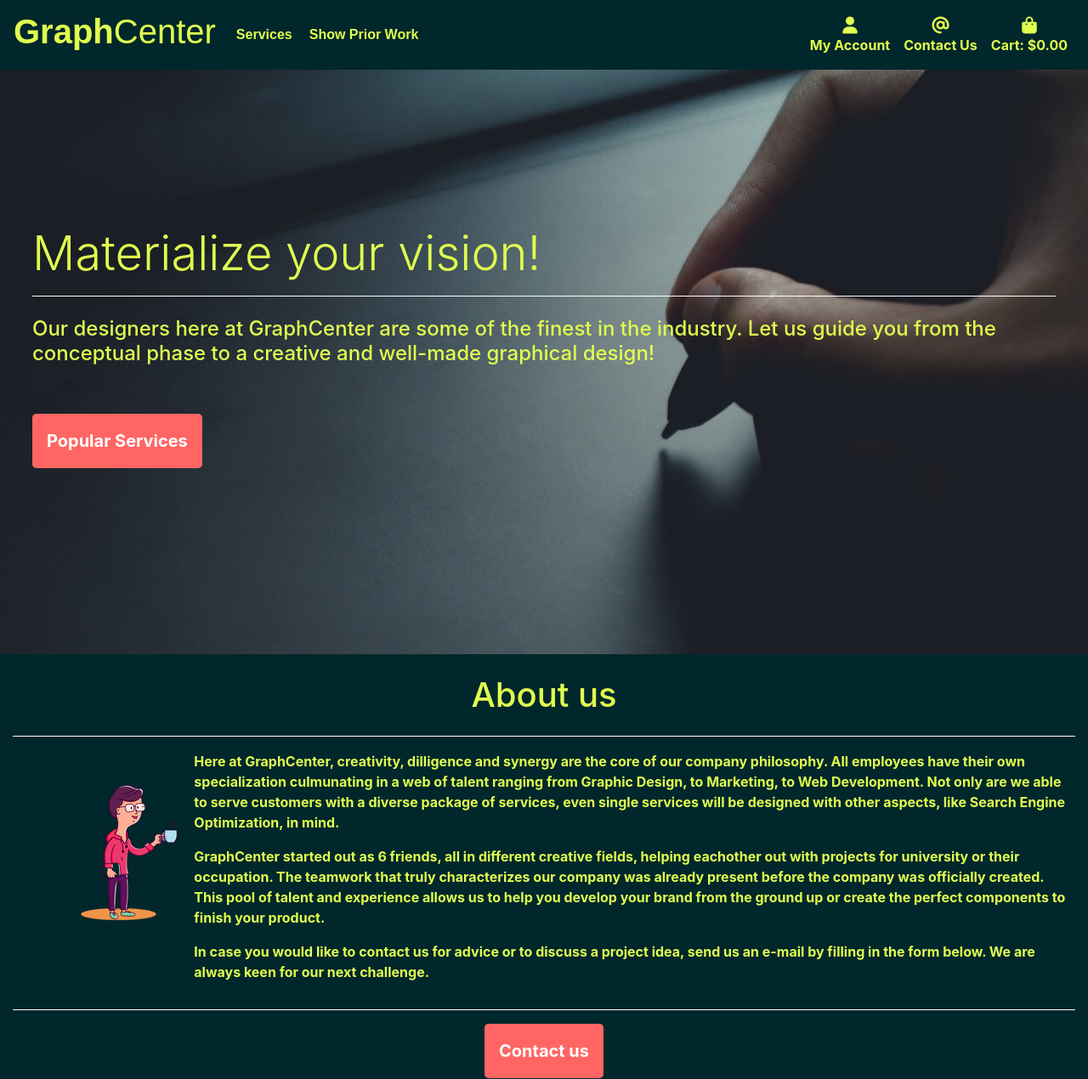
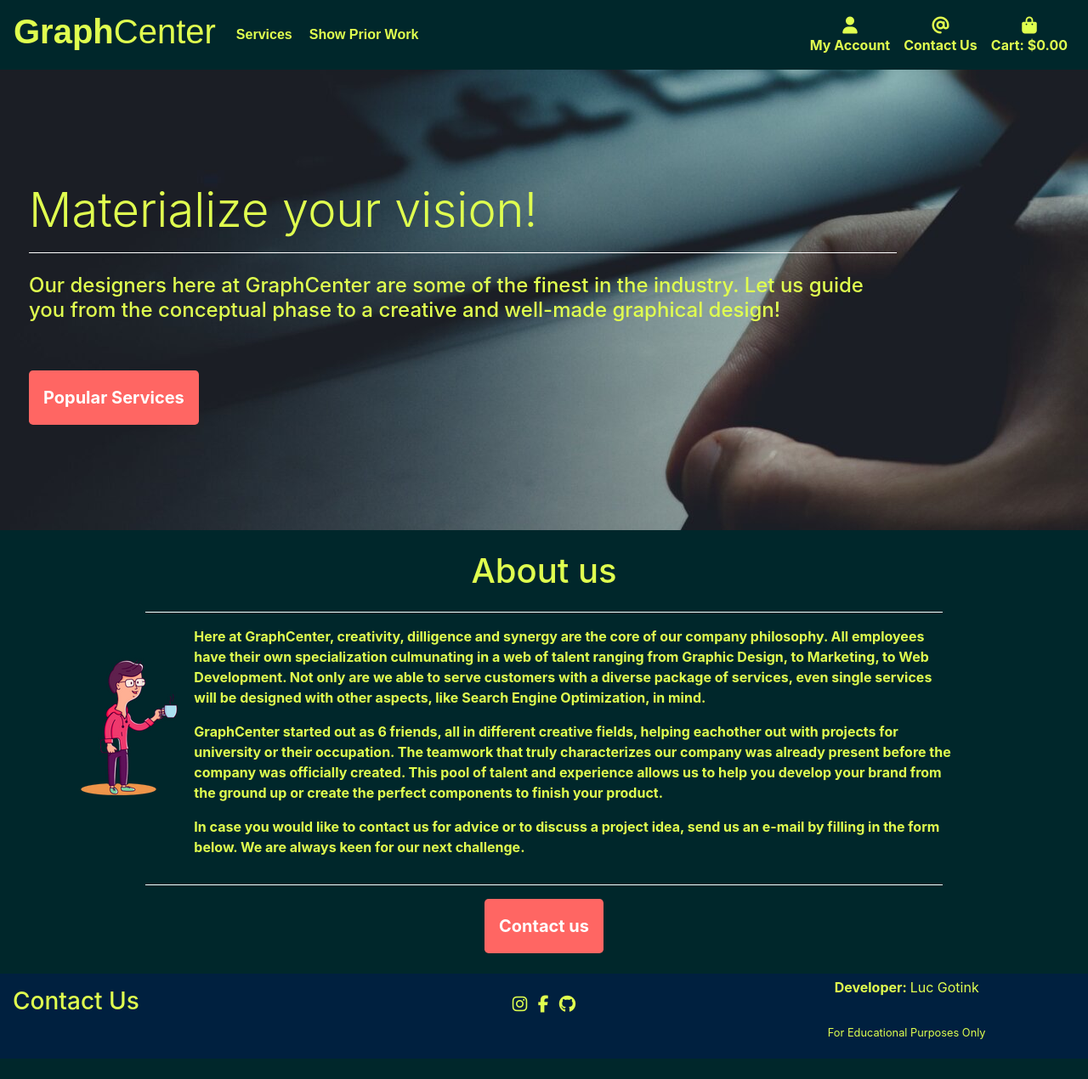
Before and after one commit to Decline-of-Mind/GraphCenter, a Django app: page / in a window 1280 px wide. Shown: the whole page at 85% size. After the commit the page ends 1246 px from the top, so only its background shows below. Run offline with Django 3.2, Linux system fonts and the light colour scheme; some libraries are stand-ins or nearby versions.

Commit message:
added footer and removed html spacing bugs by removing height from container

```diff
--- a/home/templates/home/index.html
+++ b/home/templates/home/index.html
@@ -7,34 +7,32 @@
 {% block content %}
 
 <div class="container-fluid home-container">
-  <div class="row home-row h-100 mx-2">
-        <div class="col-12 col-md-12 my-auto">
+  <div class="row home-row mt-5 ml-1 pt-5 h-100">
+        <div class="mt-5 pt-5 col-12 col-md-10">
             <h1 class="display-4 yellow-color">
                 Materialize your vision!
             </h1>
-        <hr class="hr-white">
+            <hr class="hr-white">
             <div class="my-4 uppercase text-black">
                 <h4 class="yellow-color">
                     Our designers here at GraphCenter are some of the finest in the industry. Let us guide you from the conceptual phase to a creative and well-made graphical design!
                 </h4>
             <a
             href="{% url 'services' %}"
-            class="pop-services-button btn btn-lg red-background white-color mt-5 rounded-4 py-3"
+            class="pop-services-button btn btn-lg red-background white-color mt-5 rounded-4  py-3"
             ><strong>Popular Services</strong></a>
             </div>
         </div>
     </div>
-
-
     <div class="row about-us-row black-background">
         <div class="col-12 text-center yellow-color">
             <h1 class="my-4">About us</h1>
-            <hr class="hr-white">
+            <hr class="hr-white w-75">
         </div>
         <div class="d-none d-lg-block col-lg-2">
             <img src="../static/img/about-us-small.png" alt="">
         </div>
-        <div class="col-12 col-lg-10">
+        <div class="col-12 pr-5 col-md-9">
             <p class="yellow-color">
                 <strong>
                     Here at GraphCenter, creativity, dilligence and synergy are the core of our company philosophy.
@@ -57,9 +55,10 @@
                 </strong>
             </p>
         </div>
+        <div class="d-none d-md-block col-md-1"></div>
         <div class="col-12 text-center">
-            <hr class="hr-white">
-            <a href="" class="pop-services-button btn btn-lg red-background white-color rounded-4 py-3"><strong>Contact us</strong></a>
+            <hr class="hr-white w-75">
+            <a href="" class="pop-services-button btn btn-lg red-background white-color rounded-4 mb-4 py-3"><strong>Contact us</strong></a>
         </div>
     </div>
 </div>
--- a/static/css/base.css
+++ b/static/css/base.css
@@ -1,7 +1,6 @@
 @import url('https://fonts.googleapis.com/css2?family=Russo+One&display=swap');
 
 html {
-
     -webkit-transition: all .5s;
     -o-transition: all .5s;
     transition: all .5s;
@@ -9,10 +8,8 @@ html {
        -moz-user-select: none;
         -ms-user-select: none;
             user-select: none;
-    background: -webkit-gradient(linear, left top, left bottom, from(white), to(black));
-    background: -o-linear-gradient(top, white, black);
-    background: linear-gradient(to bottom, white, black);
 }
+
 
 .logo-font{
     font-family: 'Russo', sans-serif !important;
@@ -62,6 +59,13 @@ html {
 }
 
 
+/* footer */
+.footer-container {
+    height: 100px;
+}
+
+
+
 
 /* Nav and dropdown dynamic responses */
 
@@ -85,11 +89,11 @@ html {
 
 .home-container {
     background: url("../img/home.jpg") no-repeat center center fixed;
+    width: 100%;
     margin-top: 70px;
-    height: 700px;
 }
 .about-us-row {
-    height: 500px;
+    margin-top: 100px;
     background-color: #00203FFF;
 }
 
@@ -135,6 +139,7 @@ html {
 }
 
 
+
 /* Using media querries to make sure Service.Name is visible on service_details.html */
 @media (min-width: 320px) {
     .service-detail-container {
@@ -146,10 +151,3 @@ html {
         margin-top: 80px;
     }
 }
-
-@media (max-width: 991px) {
-    .about-us-row {
-        height: 1200px;
-    }
-
-}
--- a/templates/partials/footer.html
+++ b/templates/partials/footer.html
@@ -1,17 +1,19 @@
-<!--
-<footer>
-    <div class="container-fluid fixed-bottom">
-        <div class="row footer-row">
-            <div class="col-12 col-md-4 ml-auto">
+{% load static %} <!-- Needed to link to static files that are
+ saved in our root static folder -->
+
+<footer class="purple-background">
+    <div class="container-fluid footer-container">
+        <div class="row">
+            <div class="d-none d-md-block pt-3 col-md-4 ml-auto">
                 <a href="">
-                    <h3>Contact Us</h3>
+                    <h3 class="yellow-color">Contact Us</h3>
                 </a>
             </div>
-            <div class="col-6 col-md-4">
-                <ul class="list-inline social-links">
+            <div class="col-5 col-md-4">
+                <ul class="list-inline pt-4 text-center">
                     <li class="list-inline-item">
                     <div class="text-center">
-                        <a target="_blank" href="https://instagram.com" rel="noopener">
+                        <a target="_blank" class="yellow-color" href="https://instagram.com" rel="noopener">
                             <i class="fab fa-instagram fa-lg" aria-hidden="true"></i>
                             <span class="sr-only">Instagram</span>
                         </a>
@@ -19,7 +21,7 @@
                     </li>
                     <li class="list-inline-item">
                     <div class="text-center">
-                        <a target="_blank" href="https://www.facebook.com" rel="noopener">
+                        <a target="_blank" class="yellow-color" href="https://www.facebook.com" rel="noopener">
                             <i class="fab fa-facebook-f fa-lg" aria-hidden="true"></i>
                             <span class="sr-only">Facebook</span>
                         </a>
@@ -27,7 +29,7 @@
                     </li>
                     <li class="list-inline-item">
                     <div class="text-center">
-                        <a target="_blank" href="https://github.com/Decline-of-Mind" rel="noopener">
+                        <a target="_blank" class="yellow-color" href="https://github.com/Decline-of-Mind" rel="noopener">
                             <i class="fab fa-github fa-lg" aria-hidden="true"></i>
                             <span class="sr-only">Developer Github</span>
                         </a>
@@ -35,11 +37,10 @@
                     </li>
                 </ul>
             </div>
-            <div class="col-6 col-md-4 footer-logo mr-auto">
-                <p><strong>Developer: </strong>Luc Gotink</p>
-                <p>For Educational Purposes Only</p>
+            <div class="col-7 col-md-4 pt-1 text-center yellow-color">
+                <p class="d-none d-md-block"><strong>Developer: </strong>Luc Gotink</p>
+                <p class="small pt-3">For Educational Purposes Only</p>
             </div>
-
         </div>
     </div>
-</footer> -->
+</footer>
```
Also changed, not shown: templates/base.html (+1 -8 lines).
